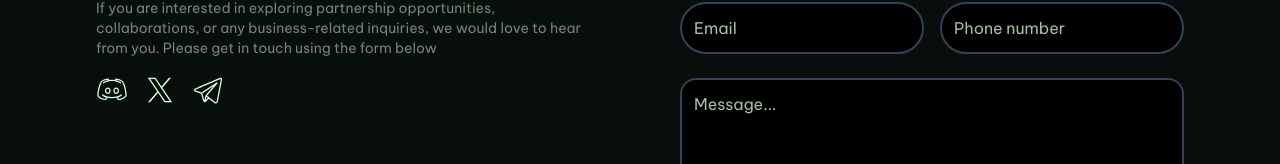
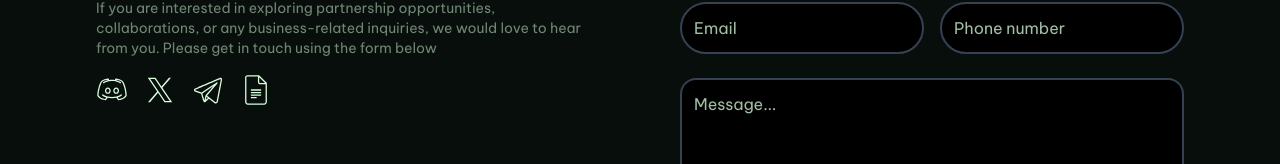
Before and after one commit to Hnng2011/art-dao, a React (Vite) app: page / in a window 1280 px wide. Shown: the part 6518-6682 px from the top of the page. Built offline with nearby package versions, Linux system fonts and the light colour scheme.

Commit message:
Update docs

```diff
--- a/src/App.jsx
+++ b/src/App.jsx
@@ -40,6 +40,7 @@ import luckywheel from "./assets/luckywheel.png";
 import Discord from "./assets/discord.svg";
 import X from "./assets/x.svg";
 import Telegram from "./assets/telegram.svg";
+import Docs from "./assets/docs.svg";
 
 const imageList = [
   Number1,
@@ -1359,6 +1360,13 @@ const ContactUS = () => {
             >
               {<img src={Telegram} alt="discord" className="w-8 h-8" />}
             </a>
+            <a
+              href="https://docs.artdao.fun/"
+              target="_blank"
+              className="cursor-pointer"
+            >
+              {<img src={Docs} alt="docs" className="w-8 h-8" />}
+            </a>
           </div>
         </h2>
         <div className="flex-1 ">
```
Also changed, not shown: src/assets/docs.svg (added).
